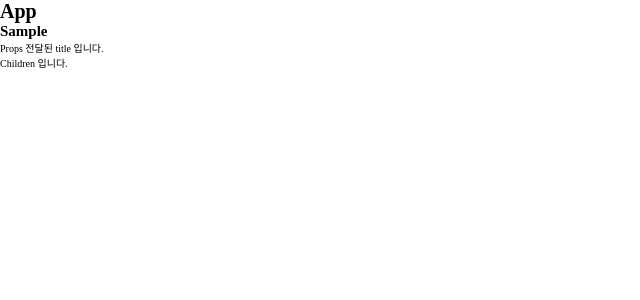
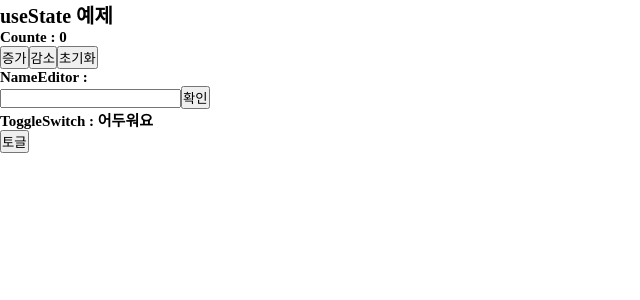
Before and after one commit to devgsheep/til_react_cra_ts, a React (Create React App) app: page / in a window 1280 px wide. Shown: the top 300 px of the page, without its empty margins (0-640 px from the left). Built offline with nearby package versions, Linux system fonts and the light colour scheme.

Commit message:
[docs] useState의 이해

```diff
--- a/src/App.tsx
+++ b/src/App.tsx
@@ -1,40 +1,16 @@
-type DemoProps = {
-  name: string;
-  age: string;
-};
+import Counter from './components/Counter';
+import NameEditor from './components/NameEditor';
+import ToggleSwitch from './components/ToggleSwitch';
 
-const Demo = ({ name, age }: DemoProps): JSX.Element => {
+function App(): JSX.Element {
   return (
     <div>
-      {name}이고요, {age}살 입니다.
+      <h1>useState 예제</h1>
+      <Counter />
+      <NameEditor />
+      <ToggleSwitch />
     </div>
   );
-};
-
-type SampleProps = {
-  children?: React.ReactNode;
-  title: string;
-};
-
-const Sample = ({ children, title }: SampleProps): JSX.Element => {
-  return (
-    <div>
-      <h2>Sample</h2>
-      <div>{title}</div>
-      <div>{children}</div>
-    </div>
-  );
-};
-
-const App = (): JSX.Element => {
-  return (
-    <div>
-      <h1>App</h1>
-      <Sample title="Props 전달된 title 입니다.">
-        <p>Children 입니다.</p>
-      </Sample>
-    </div>
-  );
-};
+}
 
 export default App;
--- /dev/null
+++ b/src/components/Counter.tsx
@@ -0,0 +1,40 @@
+import { useState } from 'react';
+
+// 2번이상 반복되고, 가독성이 떨어집니다.
+// 1. type으로 정의해 보자.
+type VoidFunction = () => void;
+type JSXElement = () => JSX.Element;
+
+// 2. interface로 정의해보자
+interface IVoidFunction {
+  (): void;
+}
+interface IJSXElement {
+  (): JSX.Element;
+}
+
+const Counter: IJSXElement | JSXElement = (): JSX.Element => {
+  // ts 자리
+  const [count, setCount] = useState<number>(0);
+
+  const handleAdd: IVoidFunction | VoidFunction = (): void => {
+    setCount(count + 1);
+  };
+  const handleMinus: IVoidFunction | VoidFunction = (): void => {
+    setCount(count - 1);
+  };
+  const handleReset: IVoidFunction | VoidFunction = (): void => {
+    setCount(0);
+  };
+  // tsx 자리
+  return (
+    <div>
+      <h2>Counte : {count} </h2>
+      <button onClick={handleAdd}>증가</button>
+      <button onClick={handleMinus}>감소</button>
+      <button onClick={handleReset}>초기화</button>
+    </div>
+  );
+};
+
+export default Counter;
--- /dev/null
+++ b/src/components/NameEditor.tsx
@@ -0,0 +1,42 @@
+import { ChangeEvent, useState, MouseEvent } from 'react';
+
+// 1. type 으로 함수 리턴형을 생성해보자.
+type JSXElement = () => JSX.Element;
+type ChangeEventInput = (e: ChangeEvent<HTMLInputElement>) => void;
+type ClickEventButton = (e: MouseEvent<HTMLButtonElement>) => void;
+type NameType = string;
+
+// 2. interface로 정의하기
+interface IJSXElement {
+  (): JSX.Element;
+}
+interface IChangeEventInput {
+  (e: ChangeEvent<HTMLInputElement>): void;
+}
+interface IClickEventButton {
+  (e: MouseEvent<HTMLButtonElement>): void;
+}
+
+const NameEditor: JSXElement | IJSXElement = () => {
+  // ts자리
+  const [name, setName] = useState<NameType>('');
+  const handleName: ChangeEventInput | IChangeEventInput = (e): void => {
+    setName(e.target.value);
+  };
+  const handleClick: ClickEventButton | IClickEventButton = (e): void => {
+    console.log('클릭');
+    setName('');
+  };
+  // tsx자리
+  return (
+    <div>
+      <h2>NameEditor : {name}</h2>
+      <div>
+        <input type="text" value={name} onChange={e => handleName(e)} />
+        <button onClick={e => handleClick(e)}>확인</button>
+      </div>
+    </div>
+  );
+};
+
+export default NameEditor;
--- /dev/null
+++ b/src/components/ToggleSwitch.tsx
@@ -0,0 +1,33 @@
+import { useState } from 'react';
+
+// 1. Type
+type ToggleSwitchType = () => JSX.Element;
+type HandleClickType = () => void;
+type ToggleType = boolean;
+
+// 2. interface
+interface IToggleSwitch {
+  (): JSX.Element;
+}
+interface IHandleClickType {
+  (): void;
+}
+
+const ToggleSwitch: ToggleSwitchType | IToggleSwitch = () => {
+  // ts 자리
+  const [isOn, setIsOn] = useState<ToggleType>(false);
+  const handleClick: HandleClickType | IHandleClickType = () => {
+    setIsOn(!isOn);
+  };
+  // tsx 자리
+  return (
+    <div>
+      <h2>ToggleSwitch : {isOn ? '밝아요' : '어두워요'}</h2>
+      <div>
+        <button onClick={handleClick}>토글</button>
+      </div>
+    </div>
+  );
+};
+
+export default ToggleSwitch;
```
Also changed, not shown: src/components/User.tsx (added, +35 -0 lines), 1 other file (tests, documents, lock files or other folders).
